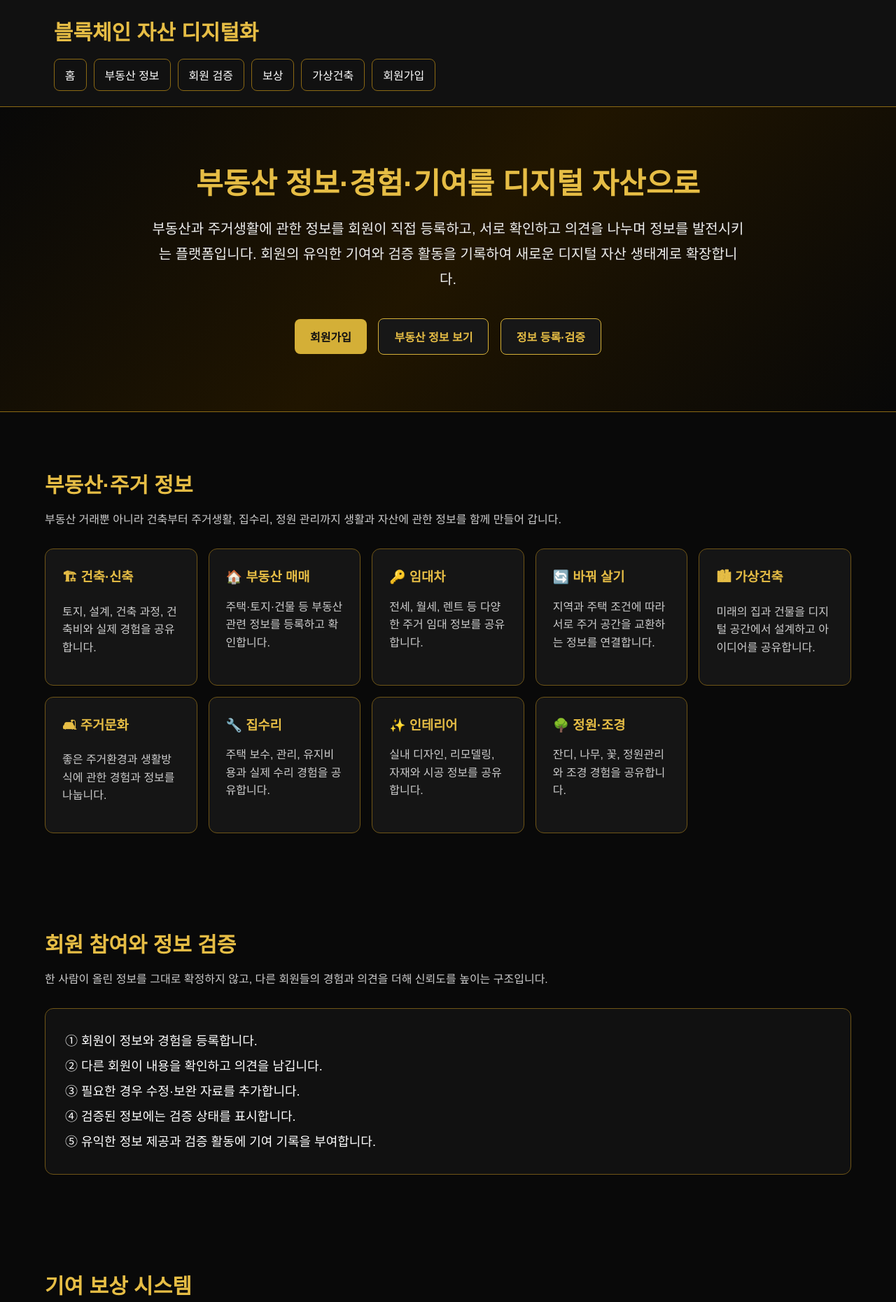
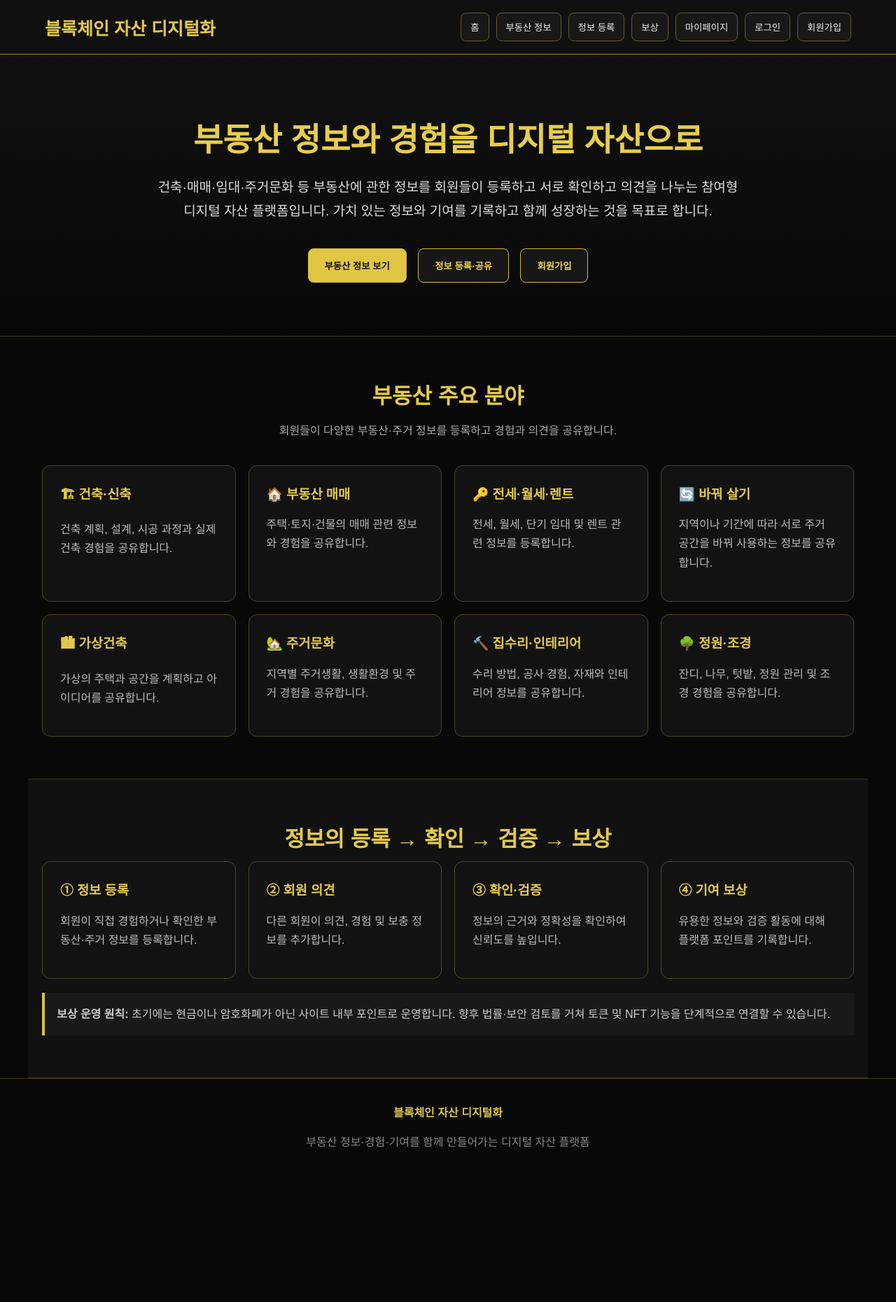
Before and after one commit to ljr0700-sys/blockchain-site1, a plain HTML site: page index.html in a window 1280 px wide. Shown: the top 1861 px of the page at 70% size. After the commit the page ends 1678 px from the top, so only its background shows below. Drawn offline with Linux system fonts and the light colour scheme.

Commit message:
Refactor HTML structure and styling

```diff
--- a/index.html
+++ b/index.html
@@ -6,179 +6,176 @@
 <title>블록체인 자산 디지털화</title>
 
 <style>
-    * {
-      box-sizing: border-box;
+*{box-sizing:border-box}
+body{
+  margin:0;
+  font-family:"Malgun Gothic","Apple SD Gothic Neo",Arial,sans-serif;
+  background:#080808;
+  color:#f5f5f5;
+}
+header{
+  position:sticky;
+  top:0;
+  z-index:100;
+  background:#101010;
+  border-bottom:1px solid #9c842c;
+  padding:18px 5%;
+}
+.header-wrap{
+  max-width:1200px;
+  margin:auto;
+  display:flex;
+  align-items:center;
+  justify-content:space-between;
+  gap:20px;
+}
+.logo{
+  color:#e4c84d;
+  font-size:25px;
+  font-weight:900;
+}
+nav{
+  display:flex;
+  flex-wrap:wrap;
+  gap:10px;
+}
+nav button{
+  background:#181818;
+  border:1px solid #665a2c;
+  color:#eee;
+  padding:10px 13px;
+  border-radius:8px;
+  cursor:pointer;
+}
+nav button:hover{color:#f0d64f;border-color:#f0d64f}
+
+.hero{
+  text-align:center;
+  padding:85px 20px 70px;
+  background:linear-gradient(180deg,#111,#080808);
+  border-bottom:1px solid #40391c;
+}
+.hero h1{
+  color:#e7cd4d;
+  font-size:46px;
+  margin:0 0 22px;
+}
+.hero p{
+  max-width:850px;
+  margin:0 auto 30px;
+  font-size:19px;
+  line-height:1.8;
+  color:#ddd;
+}
+.btn{
+  display:inline-block;
+  margin:6px;
+  padding:14px 23px;
+  border-radius:8px;
+  border:1px solid #d2b83e;
+  background:#171717;
+  color:#f0d64f;
+  font-weight:700;
+  cursor:pointer;
+}
+.btn-main{
+  background:#e0c642;
+  color:#111;
 }
 
-    body {
-      margin: 0;
-      font-family: Arial, "Malgun Gothic", sans-serif;
-      background: #090909;
-      color: #ffffff;
+section{
+  max-width:1200px;
+  margin:auto;
+  padding:60px 20px;
+}
+h2{
+  text-align:center;
+  color:#e4ca4b;
+  font-size:31px;
+  margin:0 0 12px;
+}
+.subtitle{
+  text-align:center;
+  color:#aaa;
+  margin-bottom:35px;
+  line-height:1.7;
 }
 
-    header {
-      background: #111111;
-      border-bottom: 1px solid #8b6914;
-      padding: 22px 6%;
+.grid{
+  display:grid;
+  grid-template-columns:repeat(auto-fit,minmax(220px,1fr));
+  gap:18px;
+}
+.card{
+  background:#121212;
+  border:1px solid #4d4524;
+  border-radius:12px;
+  padding:25px;
+  min-height:160px;
+}
+.card h3{color:#e5ca4a;margin-top:0}
+.card p{color:#bbb;line-height:1.7}
+
+.reward{
+  background:#111;
+  border-top:1px solid #40391c;
+  border-bottom:1px solid #40391c;
 }
 
-    .logo {
-      color: #e6bd45;
-      font-size: 30px;
-      font-weight: bold;
-      margin-bottom: 18px;
+.form-box{
+  max-width:620px;
+  margin:25px auto;
+  padding:28px;
+  border:1px solid #5d5228;
+  border-radius:12px;
+  background:#111;
+}
+label{
+  display:block;
+  color:#e2cb58;
+  margin:16px 0 7px;
+}
+input,select,textarea{
+  width:100%;
+  padding:13px;
+  border-radius:7px;
+  border:1px solid #555;
+  background:#1c1c1c;
+  color:white;
+  font-size:16px;
+}
+textarea{min-height:120px;resize:vertical}
+
+.notice{
+  margin-top:20px;
+  padding:17px;
+  background:#191919;
+  border-left:4px solid #d7bf45;
+  color:#ccc;
+  line-height:1.7;
 }
 
-    nav {
-      display: flex;
-      flex-wrap: wrap;
-      gap: 10px;
+.hidden{display:none}
+
+.status{
+  text-align:center;
+  margin:15px 0;
+  color:#e3ca4d;
+  font-weight:bold;
 }
 
-    nav a {
-      color: #ffffff;
-      text-decoration: none;
-      border: 1px solid #8b6914;
-      padding: 10px 15px;
-      border-radius: 8px;
+footer{
+  text-align:center;
+  padding:35px 20px;
+  border-top:1px solid #40391c;
+  color:#888;
 }
 
-    nav a:hover {
-      background: #d4af37;
-      color: #000000;
-    }
-
-    .hero {
-      padding: 75px 6%;
-      text-align: center;
-      background:
-        linear-gradient(135deg, #080808, #201500, #080808);
-      border-bottom: 1px solid #8b6914;
-    }
-
-    .hero h1 {
-      color: #e6bd45;
-      font-size: 42px;
-      margin: 0 0 20px;
-    }
-
-    .hero p {
-      font-size: 20px;
-      line-height: 1.8;
-      color: #eeeeee;
-      max-width: 850px;
-      margin: auto;
-    }
-
-    .hero-buttons {
-      margin-top: 32px;
-    }
-
-    .btn {
-      display: inline-block;
-      margin: 6px;
-      padding: 13px 22px;
-      border-radius: 8px;
-      text-decoration: none;
-      font-weight: bold;
-      background: #d4af37;
-      color: #111111;
-    }
-
-    .btn-dark {
-      background: #171717;
-      color: #e6bd45;
-      border: 1px solid #d4af37;
-    }
-
-    main {
-      width: 90%;
-      max-width: 1200px;
-      margin: auto;
-    }
-
-    section {
-      padding: 55px 0;
-    }
-
-    h2 {
-      color: #e6bd45;
-      font-size: 30px;
-      margin-bottom: 12px;
-    }
-
-    .section-text {
-      color: #cccccc;
-      line-height: 1.7;
-      margin-bottom: 28px;
-    }
-
-    .grid {
-      display: grid;
-      grid-template-columns: repeat(auto-fit, minmax(210px, 1fr));
-      gap: 16px;
-    }
-
-    .card {
-      background: #151515;
-      border: 1px solid #6f5517;
-      border-radius: 12px;
-      padding: 24px;
-      min-height: 150px;
-    }
-
-    .card h3 {
-      color: #e6bd45;
-      margin-top: 0;
-    }
-
-    .card p {
-      color: #cccccc;
-      line-height: 1.6;
-    }
-
-    .process {
-      background: #111111;
-      border: 1px solid #6f5517;
-      border-radius: 12px;
-      padding: 28px;
-      line-height: 2;
-      font-size: 18px;
-    }
-
-    .reward {
-      background: linear-gradient(135deg, #17120a, #0d0d0d);
-      border: 1px solid #d4af37;
-      border-radius: 14px;
-      padding: 30px;
-    }
-
-    .reward strong {
-      color: #e6bd45;
-    }
-
-    footer {
-      margin-top: 40px;
-      padding: 35px 6%;
-      text-align: center;
-      color: #999999;
-      background: #050505;
-      border-top: 1px solid #6f5517;
-    }
-
-    @media (max-width: 600px) {
-      .logo {
-        font-size: 24px;
-      }
-
-      .hero h1 {
-        font-size: 31px;
-      }
-
-      .hero p {
-        font-size: 17px;
-      }
+@media(max-width:700px){
+  .header-wrap{display:block}
+  nav{margin-top:15px}
+  .hero h1{font-size:33px}
+  .hero{padding-top:55px}
 }
 </style>
 </head>
@@ -186,174 +183,378 @@
 <body>
 
 <header>
+<div class="header-wrap">
   <div class="logo">블록체인 자산 디지털화</div>
 
   <nav>
-    <a href="#home">홈</a>
-    <a href="#categories">부동산 정보</a>
-    <a href="#community">회원 검증</a>
-    <a href="#reward">보상</a>
-    <a href="#virtual">가상건축</a>
-    <a href="signup.html">회원가입</a>
+    <button onclick="showPage('home')">홈</button>
+    <button onclick="showPage('property')">부동산 정보</button>
+    <button onclick="showPage('register')">정보 등록</button>
+    <button onclick="showPage('reward')">보상</button>
+    <button onclick="showPage('mypage')">마이페이지</button>
+    <button onclick="showPage('login')">로그인</button>
+    <button onclick="showPage('signup')">회원가입</button>
   </nav>
+</div>
 </header>
-
-<section class="hero" id="home">
-  <h1>부동산 정보·경험·기여를 디지털 자산으로</h1>
-
-  <p>
-    부동산과 주거생활에 관한 정보를 회원이 직접 등록하고,
-    서로 확인하고 의견을 나누며 정보를 발전시키는 플랫폼입니다.
-    회원의 유익한 기여와 검증 활동을 기록하여
-    새로운 디지털 자산 생태계로 확장합니다.
-  </p>
-
-  <div class="hero-buttons">
-    <a class="btn" href="signup.html">회원가입</a>
-    <a class="btn btn-dark" href="#categories">부동산 정보 보기</a>
-    <a class="btn btn-dark" href="#community">정보 등록·검증</a>
-  </div>
-</section>
 
 <main>
 
-<section id="categories">
-  <h2>부동산·주거 정보</h2>
+<div id="home" class="page">
 
-  <p class="section-text">
-    부동산 거래뿐 아니라 건축부터 주거생활, 집수리,
-    정원 관리까지 생활과 자산에 관한 정보를 함께 만들어 갑니다.
+<div class="hero">
+  <h1>부동산 정보와 경험을 디지털 자산으로</h1>
+
+  <p>
+    건축·매매·임대·주거문화 등 부동산에 관한 정보를 회원들이
+    등록하고 서로 확인하고 의견을 나누는 참여형 디지털 자산 플랫폼입니다.
+    가치 있는 정보와 기여를 기록하고 함께 성장하는 것을 목표로 합니다.
+  </p>
+
+  <button class="btn btn-main" onclick="showPage('property')">
+    부동산 정보 보기
+  </button>
+
+  <button class="btn" onclick="showPage('register')">
+    정보 등록·공유
+  </button>
+
+  <button class="btn" onclick="showPage('signup')">
+    회원가입
+  </button>
+</div>
+
+<section>
+<h2>부동산 주요 분야</h2>
+<p class="subtitle">
+회원들이 다양한 부동산·주거 정보를 등록하고 경험과 의견을 공유합니다.
 </p>
 
 <div class="grid">
 
 <div class="card">
 <h3>🏗 건축·신축</h3>
-      <p>토지, 설계, 건축 과정, 건축비와 실제 경험을 공유합니다.</p>
+<p>건축 계획, 설계, 시공 과정과 실제 건축 경험을 공유합니다.</p>
 </div>
 
 <div class="card">
 <h3>🏠 부동산 매매</h3>
-      <p>주택·토지·건물 등 부동산 관련 정보를 등록하고 확인합니다.</p>
+<p>주택·토지·건물의 매매 관련 정보와 경험을 공유합니다.</p>
 </div>
 
 <div class="card">
-      <h3>🔑 임대차</h3>
-      <p>전세, 월세, 렌트 등 다양한 주거 임대 정보를 공유합니다.</p>
+<h3>🔑 전세·월세·렌트</h3>
+<p>전세, 월세, 단기 임대 및 렌트 관련 정보를 등록합니다.</p>
 </div>
 
 <div class="card">
 <h3>🔄 바꿔 살기</h3>
-      <p>지역과 주택 조건에 따라 서로 주거 공간을 교환하는 정보를 연결합니다.</p>
-    </div>
-
-    <div class="card" id="virtual">
-      <h3>🏙 가상건축</h3>
-      <p>미래의 집과 건물을 디지털 공간에서 설계하고 아이디어를 공유합니다.</p>
+<p>지역이나 기간에 따라 서로 주거 공간을 바꿔 사용하는 정보를 공유합니다.</p>
 </div>
 
 <div class="card">
-      <h3>🛋 주거문화</h3>
-      <p>좋은 주거환경과 생활방식에 관한 경험과 정보를 나눕니다.</p>
+<h3>🏙 가상건축</h3>
+<p>가상의 주택과 공간을 계획하고 아이디어를 공유합니다.</p>
 </div>
 
 <div class="card">
-      <h3>🔧 집수리</h3>
-      <p>주택 보수, 관리, 유지비용과 실제 수리 경험을 공유합니다.</p>
+<h3>🏡 주거문화</h3>
+<p>지역별 주거생활, 생활환경 및 주거 경험을 공유합니다.</p>
 </div>
 
 <div class="card">
-      <h3>✨ 인테리어</h3>
-      <p>실내 디자인, 리모델링, 자재와 시공 정보를 공유합니다.</p>
+<h3>🔨 집수리·인테리어</h3>
+<p>수리 방법, 공사 경험, 자재와 인테리어 정보를 공유합니다.</p>
 </div>
 
 <div class="card">
 <h3>🌳 정원·조경</h3>
-      <p>잔디, 나무, 꽃, 정원관리와 조경 경험을 공유합니다.</p>
+<p>잔디, 나무, 텃밭, 정원 관리 및 조경 경험을 공유합니다.</p>
 </div>
 
 </div>
 </section>
 
+<section class="reward">
+<h2>정보의 등록 → 확인 → 검증 → 보상</h2>
 
-<section id="community">
-  <h2>회원 참여와 정보 검증</h2>
+<div class="grid">
+<div class="card">
+<h3>① 정보 등록</h3>
+<p>회원이 직접 경험하거나 확인한 부동산·주거 정보를 등록합니다.</p>
+</div>
 
-  <p class="section-text">
-    한 사람이 올린 정보를 그대로 확정하지 않고,
-    다른 회원들의 경험과 의견을 더해 신뢰도를 높이는 구조입니다.
-  </p>
+<div class="card">
+<h3>② 회원 의견</h3>
+<p>다른 회원이 의견, 경험 및 보충 정보를 추가합니다.</p>
+</div>
 
-  <div class="process">
-    ① 회원이 정보와 경험을 등록합니다.<br>
-    ② 다른 회원이 내용을 확인하고 의견을 남깁니다.<br>
-    ③ 필요한 경우 수정·보완 자료를 추가합니다.<br>
-    ④ 검증된 정보에는 검증 상태를 표시합니다.<br>
-    ⑤ 유익한 정보 제공과 검증 활동에 기여 기록을 부여합니다.
+<div class="card">
+<h3>③ 확인·검증</h3>
+<p>정보의 근거와 정확성을 확인하여 신뢰도를 높입니다.</p>
+</div>
+
+<div class="card">
+<h3>④ 기여 보상</h3>
+<p>유용한 정보와 검증 활동에 대해 플랫폼 포인트를 기록합니다.</p>
+</div>
+</div>
+
+<div class="notice">
+<strong>보상 운영 원칙:</strong>
+초기에는 현금이나 암호화폐가 아닌 사이트 내부 포인트로 운영합니다.
+향후 법률·보안 검토를 거쳐 토큰 및 NFT 기능을 단계적으로 연결할 수 있습니다.
 </div>
 </section>
 
+</div>
 
-<section id="reward">
-  <h2>기여 보상 시스템</h2>
 
-  <div class="reward">
-    <p>
-      회원이 좋은 정보를 등록하거나 오류를 수정하고,
-      다른 회원에게 도움이 되는 검증 활동을 하면
-      <strong>기여 포인트</strong>를 받을 수 있도록 설계합니다.
-    </p>
+<div id="property" class="page hidden">
+<section>
+<h2>부동산 정보</h2>
+<p class="subtitle">원하는 분야를 선택하여 정보를 확인합니다.</p>
 
-    <p>
-      초기에는 거래하거나 현금화하지 않는
-      <strong>사이트 내부 포인트와 회원 등급</strong>으로 운영합니다.
-    </p>
-
-    <p>
-      향후 법률·보안·사업 구조를 충분히 검토한 뒤
-      블록체인 기록, NFT 인증서, 토큰 등으로
-      단계적으로 확장할 수 있습니다.
-    </p>
+<div class="grid">
+<div class="card"><h3>건축·신축</h3><p>설계·건축·시공 정보</p></div>
+<div class="card"><h3>매매</h3><p>주택·토지·건물 매매 정보</p></div>
+<div class="card"><h3>전세·월세·렌트</h3><p>임대차 관련 정보</p></div>
+<div class="card"><h3>바꿔 살기</h3><p>주거 교환 정보</p></div>
+<div class="card"><h3>가상건축</h3><p>가상 공간과 건축 아이디어</p></div>
+<div class="card"><h3>주거문화</h3><p>생활 및 지역정보</p></div>
+<div class="card"><h3>집수리·인테리어</h3><p>수리·공사·인테리어 정보</p></div>
+<div class="card"><h3>정원·조경</h3><p>정원·잔디·조경 정보</p></div>
 </div>
 </section>
+</div>
 
 
+<div id="register" class="page hidden">
 <section>
-  <h2>플랫폼 발전 방향</h2>
+<h2>정보 등록·공유</h2>
+<p class="subtitle">회원이 직접 부동산과 주거 관련 정보를 등록하는 공간입니다.</p>
+
+<div class="form-box">
+
+<label>분야</label>
+<select id="category">
+<option>건축·신축</option>
+<option>부동산 매매</option>
+<option>전세·월세·렌트</option>
+<option>바꿔 살기</option>
+<option>가상건축</option>
+<option>주거문화</option>
+<option>집수리·인테리어</option>
+<option>정원·조경</option>
+<option>기타</option>
+</select>
+
+<label>제목</label>
+<input id="postTitle" type="text" placeholder="정보 제목을 입력하세요">
+
+<label>지역</label>
+<input type="text" placeholder="예: 경기도 가평군">
+
+<label>내용</label>
+<textarea id="postContent" placeholder="정보 또는 경험을 자세히 적어주세요"></textarea>
+
+<label>사진·자료</label>
+<input type="file" accept="image/*">
+
+<button class="btn btn-main" onclick="savePost()">정보 등록하기</button>
+
+<div id="postMessage" class="status"></div>
+</div>
+</section>
+</div>
+
+
+<div id="reward" class="page hidden">
+<section>
+<h2>기여 보상</h2>
+<p class="subtitle">회원의 정보 제공과 검증 활동을 기록합니다.</p>
 
 <div class="grid">
-
 <div class="card">
-      <h3>1단계</h3>
-      <p>회원가입, 부동산 정보 등록, 검색, 의견 작성 기능을 구축합니다.</p>
+<h3>정보 등록</h3>
+<p>유용한 정보 등록 시 포인트 적립 대상이 됩니다.</p>
 </div>
 
 <div class="card">
-      <h3>2단계</h3>
-      <p>회원 검증, 신뢰도, 신고·수정, 기여 포인트 기능을 구축합니다.</p>
+<h3>정보 검증</h3>
+<p>다른 회원의 정보를 확인하고 정확한 보충 의견을 제공합니다.</p>
 </div>
 
 <div class="card">
-      <h3>3단계</h3>
-      <p>전문가와 업체 참여, 건축·수리·인테리어 정보 서비스를 확대합니다.</p>
+<h3>우수 기여자</h3>
+<p>지속적으로 좋은 정보를 제공한 회원의 기여도를 기록합니다.</p>
 </div>
 
 <div class="card">
-      <h3>4단계</h3>
-      <p>법률 검토 후 블록체인, NFT 및 디지털 자산 기능을 확장합니다.</p>
+<h3>토큰·NFT</h3>
+<p>향후 법률 및 기술 검토 후 단계적으로 적용할 예정입니다.</p>
+</div>
+</div>
+</section>
+</div>
+
+
+<div id="mypage" class="page hidden">
+<section>
+<h2>마이페이지</h2>
+
+<div class="form-box">
+<h3 style="color:#e4ca4b;">나의 활동</h3>
+<p>등록 정보 : <strong id="postCount">0건</strong></p>
+<p>검증 참여 : <strong>0건</strong></p>
+<p>보유 포인트 : <strong id="pointCount">0 P</strong></p>
+
+<div class="notice">
+실제 회원별 데이터 저장 기능은 다음 단계에서 데이터베이스와 연결합니다.
+</div>
+</div>
+</section>
+</div>
+
+
+<div id="login" class="page hidden">
+<section>
+<h2>로그인</h2>
+<p class="subtitle">회원 계정으로 로그인합니다.</p>
+
+<div class="form-box">
+
+<label>아이디 또는 이메일</label>
+<input id="loginId" type="text" placeholder="아이디 또는 이메일">
+
+<label>비밀번호</label>
+<input id="loginPassword" type="password" placeholder="비밀번호">
+
+<button class="btn btn-main" onclick="demoLogin()">로그인</button>
+<button class="btn" onclick="showPage('signup')">회원가입</button>
+
+<div id="loginMessage" class="status"></div>
+
+</div>
+</section>
+</div>
+
+
+<div id="signup" class="page hidden">
+<section>
+<h2>회원가입</h2>
+<p class="subtitle">블록체인 자산 디지털화 플랫폼 회원으로 가입합니다.</p>
+
+<div class="form-box">
+
+<label>이름</label>
+<input type="text" placeholder="이름">
+
+<label>아이디</label>
+<input id="newId" type="text" placeholder="사용할 아이디">
+
+<label>이메일</label>
+<input type="email" placeholder="이메일 주소">
+
+<label>휴대전화</label>
+<input type="tel" placeholder="010-0000-0000">
+
+<label>비밀번호</label>
+<input id="newPassword" type="password" placeholder="비밀번호">
+
+<label>비밀번호 확인</label>
+<input type="password" placeholder="비밀번호를 다시 입력하세요">
+
+<button class="btn btn-main" onclick="demoSignup()">회원가입</button>
+
+<div id="signupMessage" class="status"></div>
+
+<div class="notice">
+현재 단계에서는 화면과 기능을 확인하기 위한 기본형입니다.
+실제 회원정보와 비밀번호를 안전하게 저장하려면 다음 단계에서
+회원 인증 시스템과 데이터베이스를 연결해야 합니다.
 </div>
 
 </div>
 </section>
+</div>
 
 </main>
 
+
 <footer>
-  <strong>블록체인 자산 디지털화</strong><br><br>
-  부동산 정보와 경험을 함께 만들고 검증하는 디지털 자산 플랫폼
-  <br><br>
-  © 2026 Blockchain Asset Digitalization
+<strong style="color:#d9c34c">블록체인 자산 디지털화</strong><br><br>
+부동산 정보·경험·기여를 함께 만들어가는 디지털 자산 플랫폼
 </footer>
+
+
+<script>
+function showPage(id){
+  document.querySelectorAll(".page").forEach(function(page){
+    page.classList.add("hidden");
+  });
+
+  document.getElementById(id).classList.remove("hidden");
+  window.scrollTo(0,0);
+}
+
+function demoLogin(){
+  var id=document.getElementById("loginId").value;
+  var pw=document.getElementById("loginPassword").value;
+  var msg=document.getElementById("loginMessage");
+
+  if(id==="" || pw===""){
+    msg.textContent="아이디와 비밀번호를 입력해 주세요.";
+    return;
+  }
+
+  msg.textContent="현재는 시험 화면입니다. 실제 로그인 연결은 다음 단계에서 진행합니다.";
+}
+
+function demoSignup(){
+  var id=document.getElementById("newId").value;
+  var pw=document.getElementById("newPassword").value;
+  var msg=document.getElementById("signupMessage");
+
+  if(id==="" || pw===""){
+    msg.textContent="아이디와 비밀번호를 입력해 주세요.";
+    return;
+  }
+
+  msg.textContent="회원가입 화면이 정상 작동합니다. 실제 회원 저장 기능은 다음 단계에서 연결합니다.";
+}
+
+function savePost(){
+  var title=document.getElementById("postTitle").value;
+  var content=document.getElementById("postContent").value;
+  var msg=document.getElementById("postMessage");
+
+  if(title==="" || content===""){
+    msg.textContent="제목과 내용을 입력해 주세요.";
+    return;
+  }
+
+  var count=Number(localStorage.getItem("demoPostCount") || 0)+1;
+  var points=Number(localStorage.getItem("demoPoints") || 0)+10;
+
+  localStorage.setItem("demoPostCount",count);
+  localStorage.setItem("demoPoints",points);
+
+  updateMyPage();
+
+  msg.textContent="정보가 등록되었습니다. 시험용 포인트 10P가 반영되었습니다.";
+}
+
+function updateMyPage(){
+  var count=localStorage.getItem("demoPostCount") || 0;
+  var points=localStorage.getItem("demoPoints") || 0;
+
+  document.getElementById("postCount").textContent=count+"건";
+  document.getElementById("pointCount").textContent=points+" P";
+}
+
+updateMyPage();
+</script>
 
 </body>
 </html>
```
Lines whose indentation alone changed are shown as unchanged.
